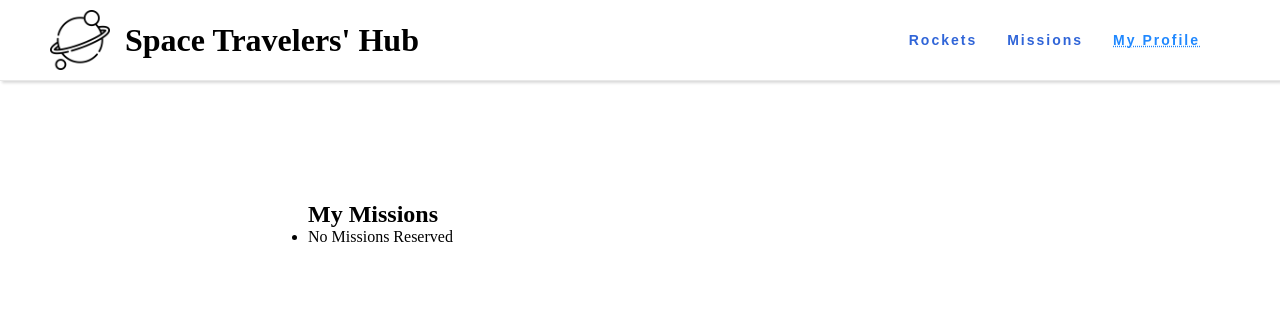
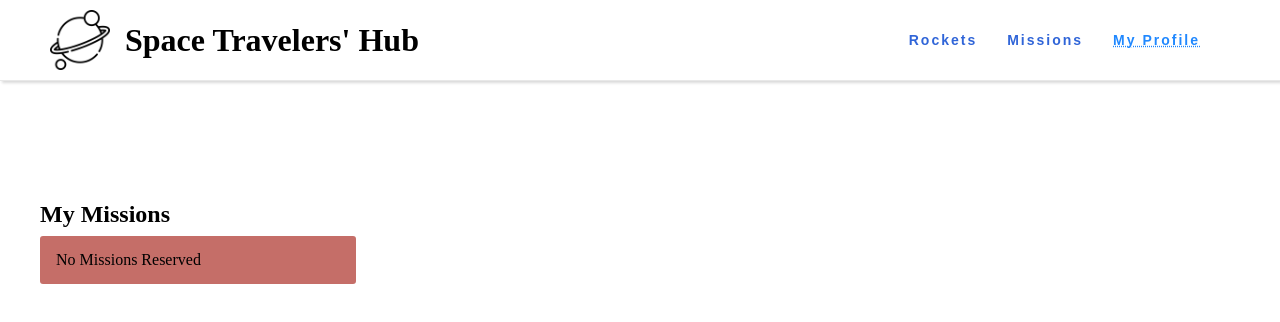
Before and after one commit to shahira-sadat/Space-Travelers-Hub, a React (Create React App) app: page /MyProfile in a window 1280 px wide. Shown: the top 322 px of the page. Built offline with nearby package versions, Linux system fonts and the light colour scheme.

Commit message:
Add style to MyProfile

```diff
--- a/src/App.css
+++ b/src/App.css
@@ -252,17 +252,16 @@ span {
   margin-top: 120px;
   margin-bottom: 2rem;
   display: flex;
-  justify-content: space-evenly;
+  justify-content: center;
   align-items: flex-start;
-  width: 90%;
+  width: 60%;
   color: #000;
   font-family: var(--roboto);
 }
 
 .missions-profile {
-  width: 50%;
+  flex: 1;
 }
-
 
 .mission-wrapper {
   margin-top: 0.5rem;
@@ -270,6 +269,20 @@ span {
   display: flex;
   justify-content: space-between;
   align-items: center;
-  border: 1.5px solid #919191;
-  background: red;
+  background-color: transparent;
+  border: 1px solid gray;
 }
+
+.no-mission {
+  margin-top: 0.5rem;
+  font-size: 1rem;
+  text-align: center;
+  padding-left: 1rem;
+  height: 3rem;
+  width: 300px;
+  display: flex;
+  align-items: center;
+  background-color: rgba(185, 80, 72, 0.822);
+  border-radius: 3px;
+  border: transparent;
+}
```
